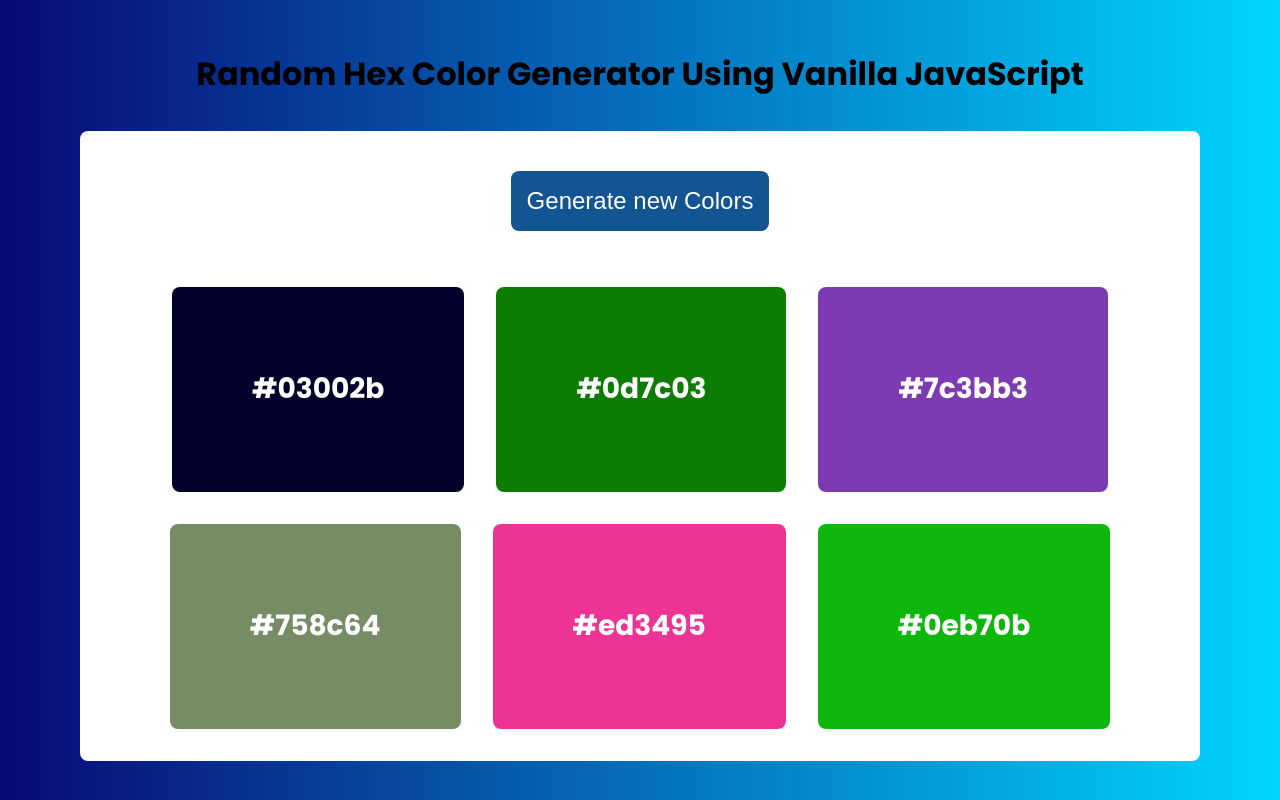
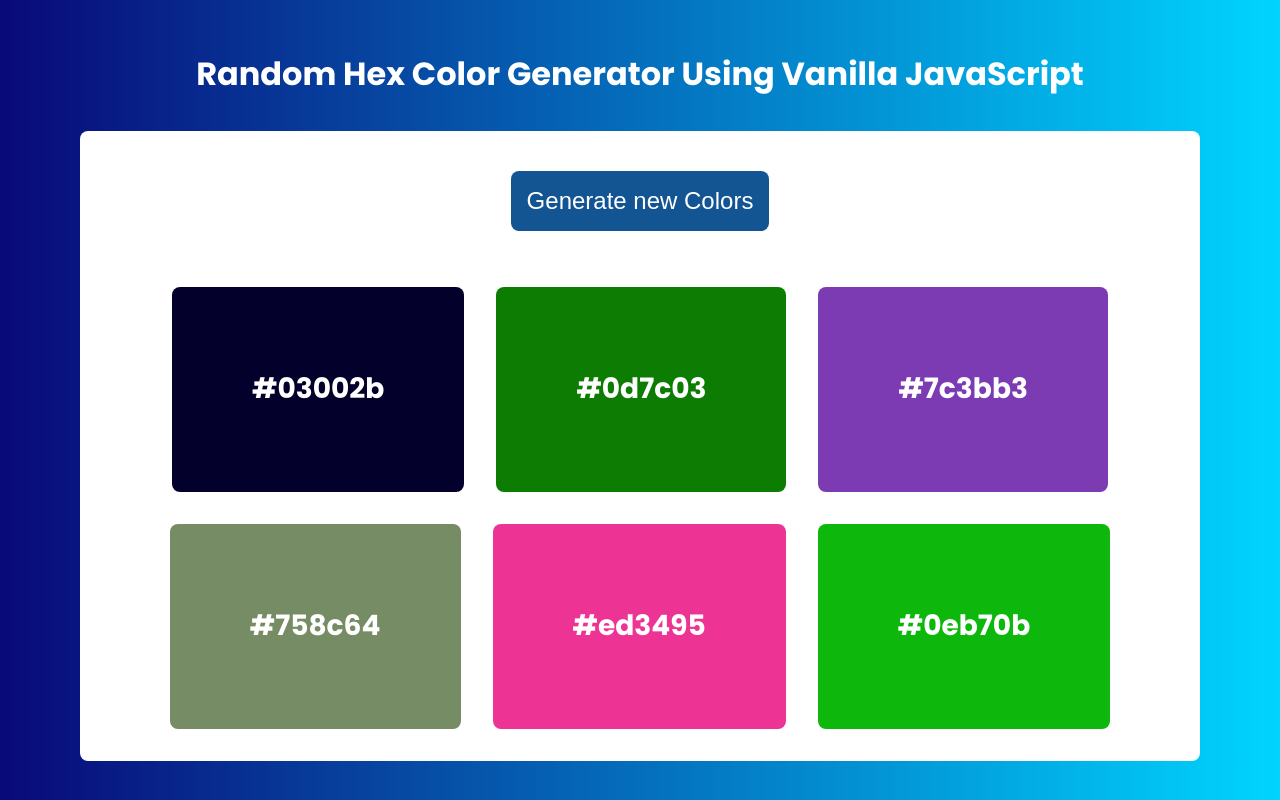
Before and after one commit to jelsonjay/generate-new-color, a plain HTML site: page index.html in a window 1280 px wide. Drawn offline with Linux system fonts and the light colour scheme.

Commit message:
Update main.css

```diff
--- a/main.css
+++ b/main.css
@@ -37,7 +37,7 @@ body {
 }
 
 h1 {
-	color: var(--clr-black);
+	color: var(--clr-white);
 	padding: 1rem;
 	text-align: center;
 	margin-top: 2rem;
```
